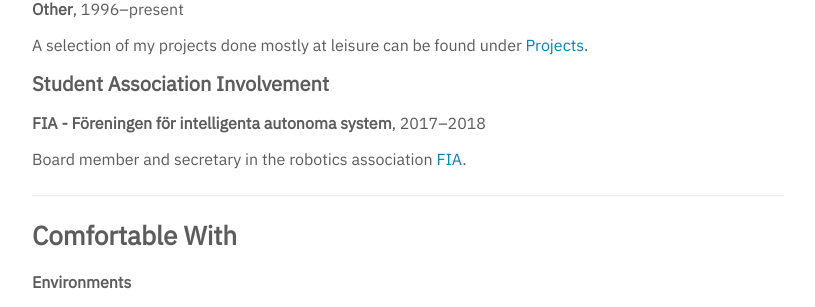
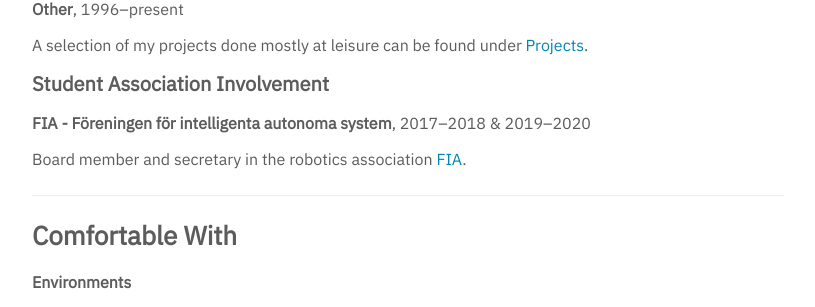
Before and after one commit to williamsjoblom/williamsjoblom.github.io, a Jekyll site: the page built from resume.md, in a window 1280 px wide and 900 px high, scrolled down 1650 px. Shown: the part 147-454 px from the top of the window, without its empty margins (232-1047 px from the left). Built offline with Jekyll 4.4.1, drawn with Linux system fonts in a browser that asks for light colours.

Commit message:
Update resume.md

```diff
--- a/resume.md
+++ b/resume.md
@@ -81,7 +81,8 @@ A selection of my projects done mostly at leisure can be found under [Projects](
 
 #### Student Association Involvement
 
-**FIA - Föreningen för intelligenta autonoma system**, 2017&ndash;2018
+
+**FIA - Föreningen för intelligenta autonoma system**, 2017&ndash;2018 & 2019&ndash;2020
 
 Board member and secretary in the robotics association [FIA](http://fiarobotics.se/).
 
```
